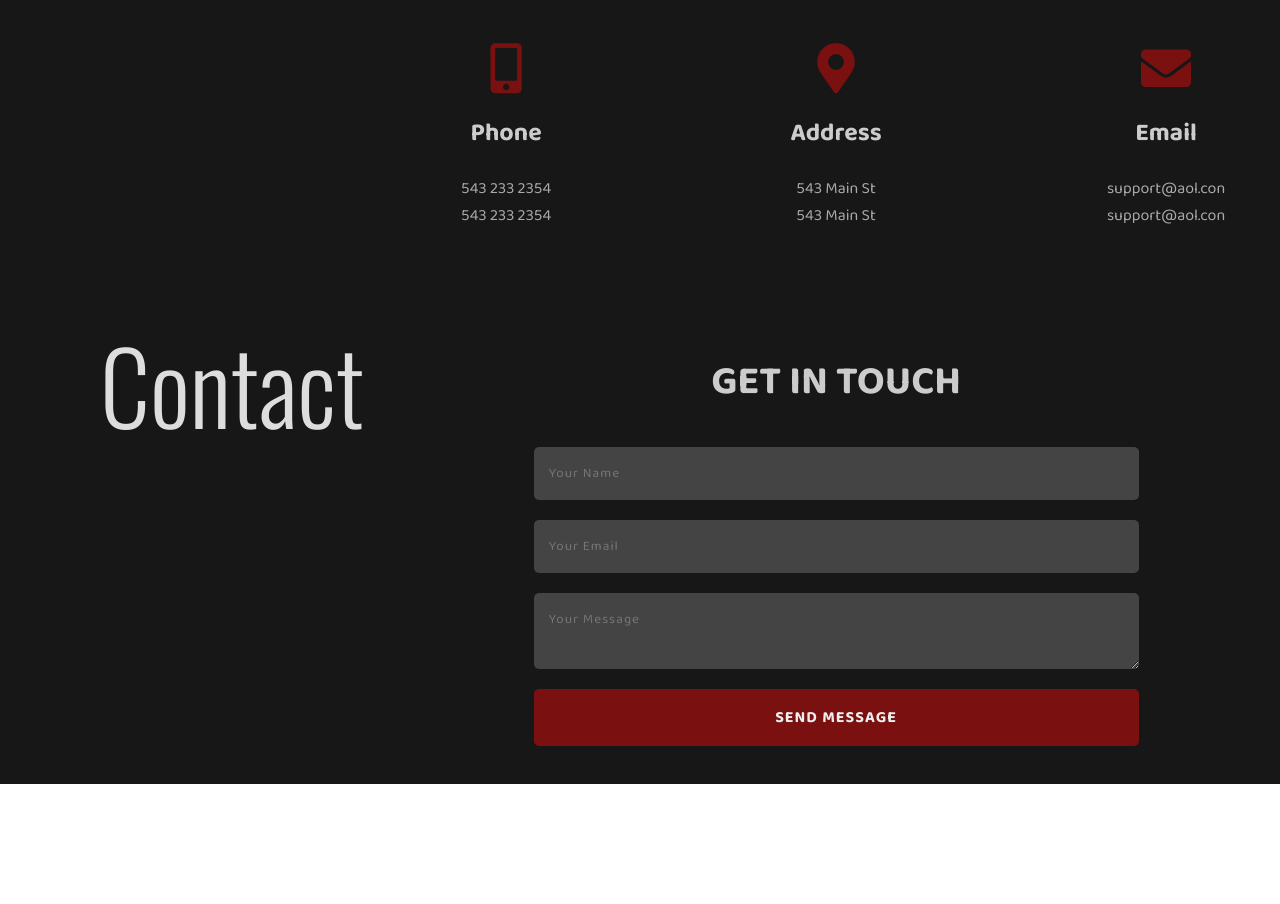
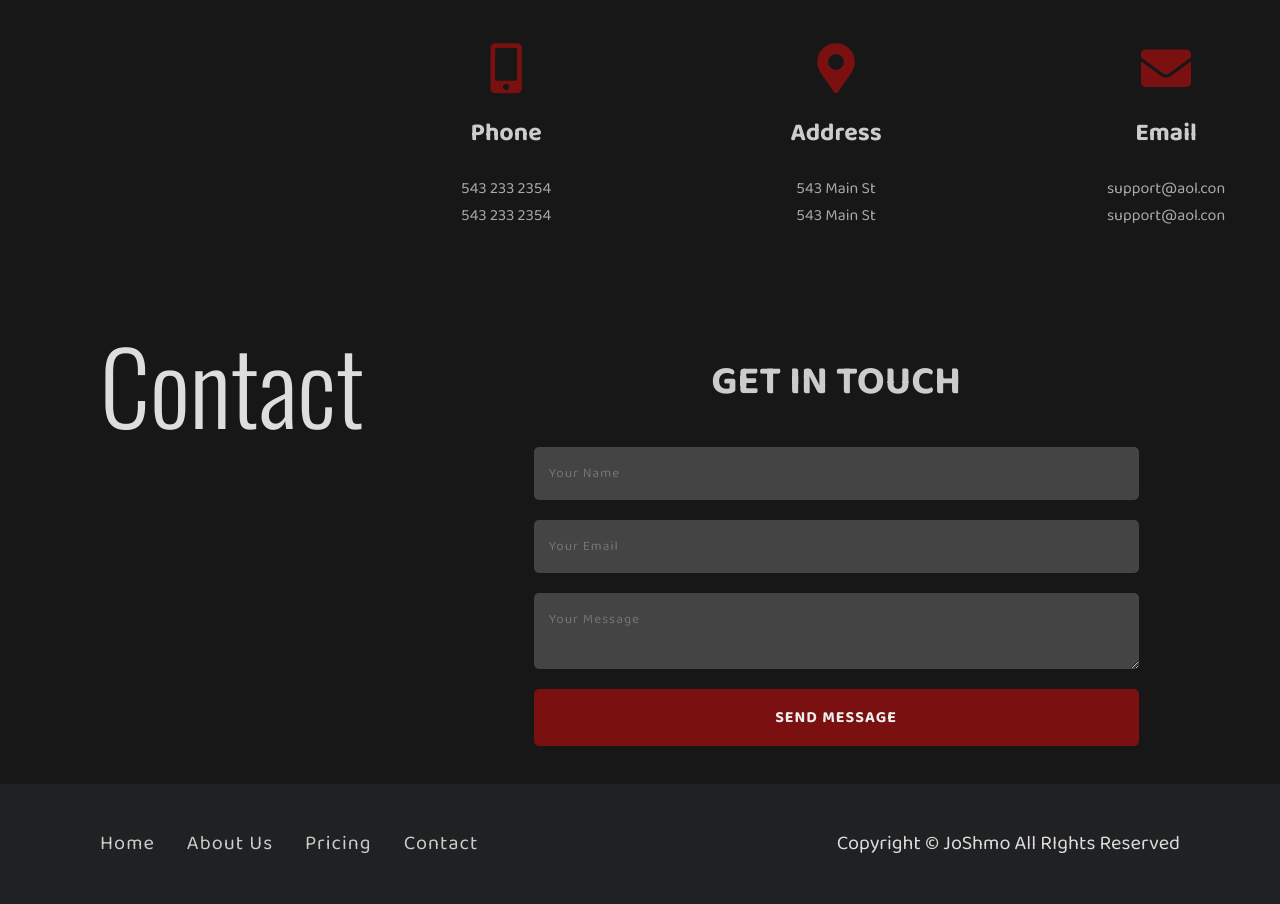
Before and after one commit to dzhambov/Business-Website, a plain HTML site: page index.html in a window 1280 px wide. Shown: the part 2416-3320 px from the top of the page. Before the commit the page ends 3200 px from the top, so only its background shows below. Drawn offline with nearby package versions, Linux system fonts and the light colour scheme.

Commit message:
add footer and smooth-scroll effect.

```diff
--- a/index.html
+++ b/index.html
@@ -41,7 +41,7 @@
 
   <div class="container">
     <!-- Section 1 -->
-    <section class="section-1">
+    <section class="section-1" id="home">
       <div class="banner">
         <h1 class="banner-heading">
           <span class="heading-1">Business Ideas</span>
@@ -56,7 +56,7 @@
     <!-- End of Section 1 -->
 
     <!-- Section 2 -->
-    <section class="section-2">
+    <section class="section-2" id="about-us">
       <h1 class="section-heading">About Us</h1>
       <div class="section-heading-line"></div>
       <div class="video-wrapper">
@@ -81,7 +81,7 @@
     <!-- End of Section 2 -->
 
     <!-- Section 3 -->
-    <section class="section-3">
+    <section class="section-3" id="pricing">
       <h1 class="section-heading">Pricing</h1>
       <div class="section-heading-line"></div>
       <div class="swiper-container">
@@ -224,7 +224,7 @@
     <!-- End of Section 3 -->
 
     <!-- Section 4 -->
-      <div class="section-4">
+      <div class="section-4" id="contact">
         <h1 class="section-heading">Contact</h1>
         <div class="section-heading-line"></div>
         <div class="contact-wrapper">
@@ -259,6 +259,20 @@
       </div>
 
     <!-- End of Section 4 -->
+
+    <!-- Footer -->
+    <footer class="footer">
+      <div class="footer-nav">
+        <a href="#home">Home</a>
+        <a href="#about-us">About Us</a>
+        <a href="#pricing">Pricing</a>
+        <a href="#contact">Contact</a>
+      </div>
+      <p class="copyright">
+        Copyright &copy; JoShmo All RIghts Reserved
+      </p>
+    </footer>
+    <!-- End of Footer -->
   </div>
 
   <script src="https://unpkg.com/swiper@7/swiper-bundle.min.js"></script>
--- a/style.css
+++ b/style.css
@@ -13,6 +13,7 @@
 
 html {
   font-size: 62.5%;
+  scroll-behavior: smooth;
 }
 
 .section-heading {
@@ -669,3 +670,32 @@ html {
 }
 
 /* End of Section 4 */
+
+/* Footer */
+.footer {
+  width: 100%;
+  height: 12rem;
+  background-color: #202122;
+  display: flex;
+  justify-content: space-between;
+  align-items: center;
+  padding: 0 10rem;
+}
+
+.footer-nav a {
+  font-size: 2rem;
+  color: #ccc;
+  margin-right: 3rem;
+  letter-spacing: .1rem;
+  transition: color .5s;
+}
+
+.footer-nav a:hover {
+  color: #862323;
+}
+
+.copyright {
+  font-size: 2rem;
+  color: #ddd;
+}
+/* End of Footer */
```
